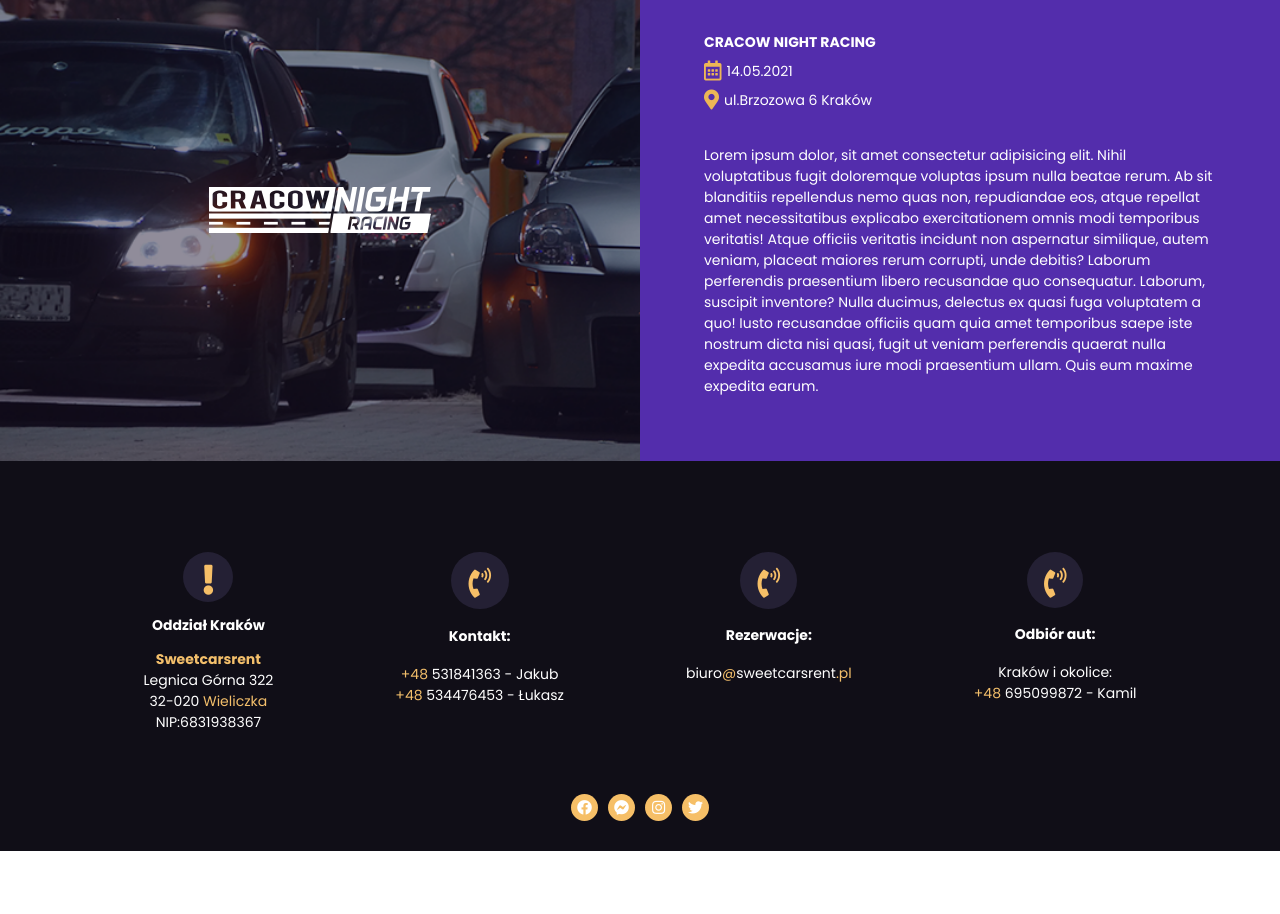
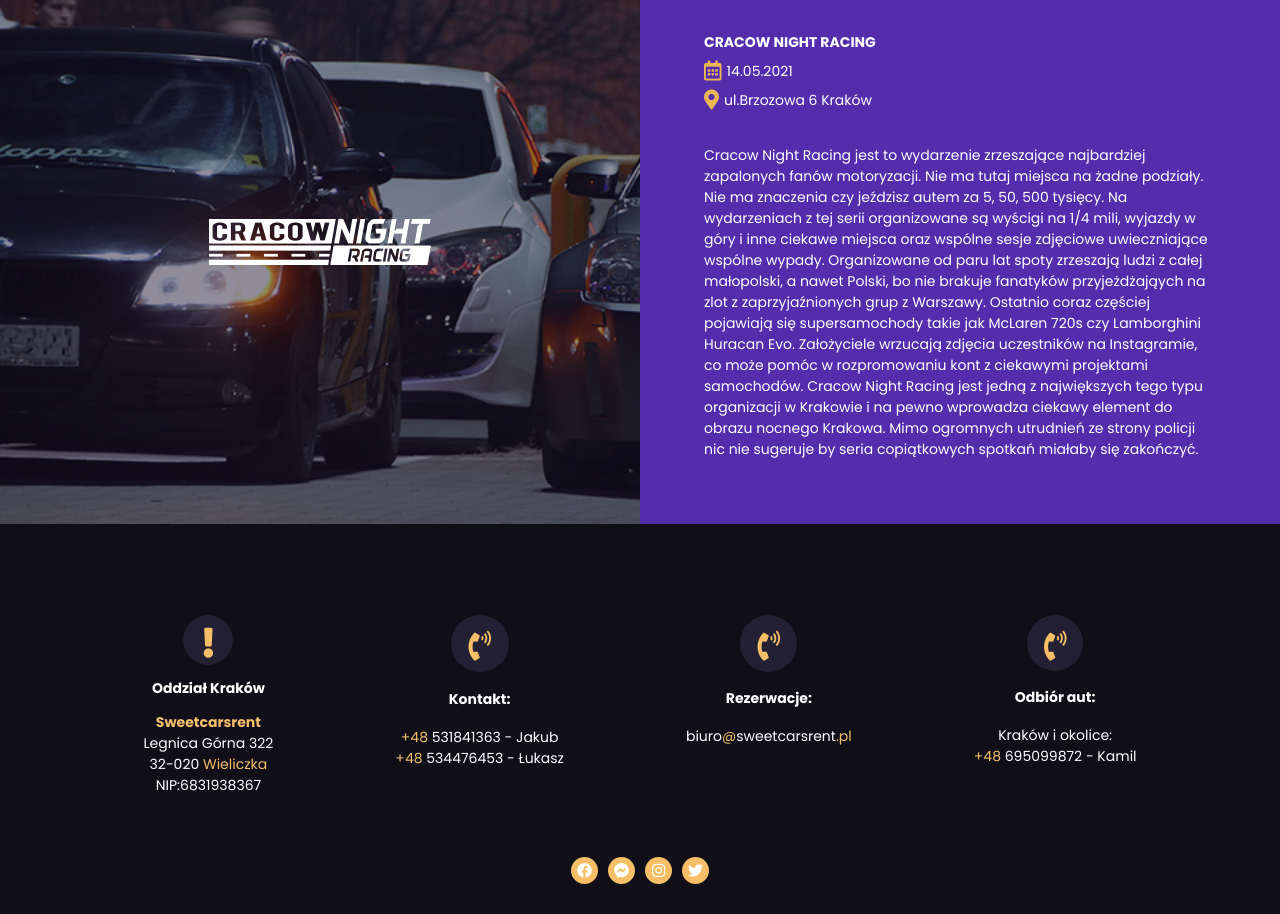
Before and after one commit to RobertSternal/Webowe, a plain HTML site: page projekt strony/index.html in a window 1280 px wide. Shown: the part 2600-3514 px from the top of the page. Before the commit the page ends 3451 px from the top, so only its background shows below. Drawn offline with nearby package versions, Linux system fonts and the light colour scheme.

Commit message:
version 1.03

```diff
--- a/projekt strony/index.html
+++ b/projekt strony/index.html
@@ -141,7 +141,7 @@
                     <p class="spot-name"><i class="fas f10 fa-map-marker-alt"></i>ul.Brzozowa 6 Kraków</p>
                 </div>
                 <div class="spot-main-text">
-                    Lorem ipsum dolor, sit amet consectetur adipisicing elit. Nihil voluptatibus fugit doloremque voluptas ipsum nulla beatae rerum. Ab sit blanditiis repellendus nemo quas non, repudiandae eos, atque repellat amet necessitatibus explicabo exercitationem omnis modi temporibus veritatis! Atque officiis veritatis incidunt non aspernatur similique, autem veniam, placeat maiores rerum corrupti, unde debitis? Laborum perferendis praesentium libero recusandae quo consequatur. Laborum, suscipit inventore? Nulla ducimus, delectus ex quasi fuga voluptatem a quo! Iusto recusandae officiis quam quia amet temporibus saepe iste nostrum dicta nisi quasi, fugit ut veniam perferendis quaerat nulla expedita accusamus iure modi praesentium ullam. Quis eum maxime expedita earum.
+                    Cracow Night Racing jest to wydarzenie zrzeszające najbardziej zapalonych fanów motoryzacji. Nie ma tutaj miejsca na żadne podziały. Nie ma znaczenia czy jeździsz autem za 5, 50, 500 tysięcy. Na wydarzeniach z tej serii organizowane są wyścigi na 1/4 mili, wyjazdy w góry i inne ciekawe miejsca oraz wspólne sesje zdjęciowe uwieczniające wspólne wypady. Organizowane od paru lat spoty zrzeszają ludzi z całej małopolski, a nawet Polski, bo nie brakuje fanatyków przyjeżdżająych na zlot z zaprzyjaźnionych grup z Warszawy. Ostatnio coraz częściej pojawiają się supersamochody takie jak McLaren 720s czy Lamborghini Huracan Evo. Założyciele wrzucają zdjęcia uczestników na Instagramie, co może pomóc w rozpromowaniu kont z ciekawymi projektami samochodów. Cracow Night Racing jest jedną z największych tego typu organizacji w Krakowie i na pewno wprowadza ciekawy element do obrazu nocnego Krakowa. Mimo ogromnych utrudnień ze strony policji nic nie sugeruje by seria copiątkowych spotkań miałaby się zakończyć.
                 </div>
             </div>
         </div>
```
